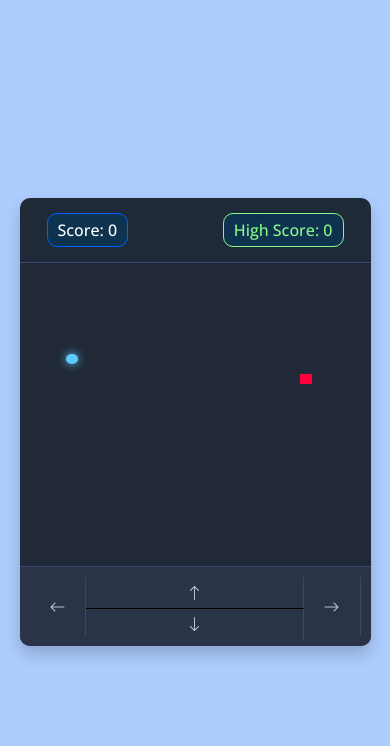
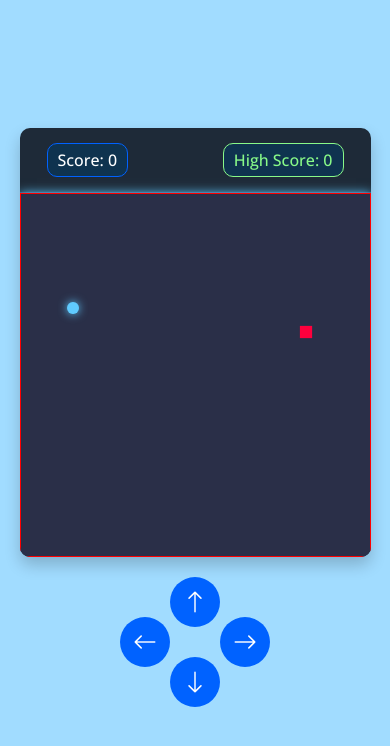
Before and after one commit to tagoor-tag/snake_game_tagoor, a plain HTML site: page index.html in a window 390 px wide. Drawn offline with nearby package versions, Linux system fonts and the light colour scheme.

Commit message:
updated version

```diff
--- a/script.js
+++ b/script.js
@@ -1,3 +1,122 @@
+// const playBoard = document.querySelector(".play-board");
+// const scoreElement = document.querySelector(".score");
+// const highScoreElement = document.querySelector(".high-score");
+// const controls = document.querySelectorAll(".controls button");
+
+
+// let gameOver = false
+
+// let foodX, foodY;
+
+// let snakeBody = [];
+
+// let snakeX = 5, snakeY = 10;
+
+// let velocityX = 0, velocityY = 0;
+
+// let setIntervalId;
+
+// let score = 0;
+
+// //Getting high score from the local Storage
+// let highScore = localStorage.getItem("high-score") || 0;
+// highScoreElement.innerText = `High Score: ${highScore}`;
+
+
+
+// const changeFoodPosition = () => {
+//     //passing a random 0- 30 value as food postion
+//     foodX = Math.floor(Math.random() * 30) + 1;
+//     foodY = Math.floor(Math.random() * 30) + 1;
+// }
+
+// const handleGameOver = () => {
+//     //clearing the timer and reloading the page on game over
+//     clearInterval(setIntervalId)
+//     alert("Game Over ! Press OK to replay...")
+//     location.reload();
+// }
+
+// const changeDirection = (e) => {
+//     //change velocity value based on key press
+//     if (e.key === "ArrowUp" && velocityY != 1) {
+//         velocityX = 0;
+//         velocityY = -1;
+//     } else if (e.key === "ArrowDown" && velocityY != -1) {
+//         velocityX = 0;
+//         velocityY = 1;
+//     } else if (e.key === "ArrowLeft" && velocityX != 1) {
+//         velocityX = -1;
+//         velocityY = 0;
+//     } else if (e.key === "ArrowRight" && velocityX != -1) {
+//         velocityX = 1;
+//         velocityY = 0;
+//     }
+
+
+// }
+
+// controls.forEach((key) => {
+//     // Calling changeDirection on each key and passing key dataset value as an object
+//     key.addEventListener("click", () => changeDirection({key : key.dataset.key}));
+// });
+
+// const initGame = () => {
+//     if (gameOver) return handleGameOver();
+
+
+//     let htmlMarkup = `<div class="food" style="grid-area: ${foodY} / ${foodX}"></div>`;
+
+//     if (snakeX === foodX && snakeY === foodY) {
+//         changeFoodPosition();
+//         snakeBody.push([foodX, foodY]);
+//         score++; //increment score by 1
+
+//         highScore = score >= highScore ? score : highScore;
+//         localStorage.setItem("high-score", highScore);
+//         scoreElement.innerText = `Score: ${score}`;
+//         highScoreElement.innerText = `High Score: ${highScore}`;
+
+//     }
+
+//     for (let i = snakeBody.length - 1; i > 0; i--) {
+//         //Shifting forward the values of the element in the snake body by one
+
+//         snakeBody[i] = snakeBody[i - 1]
+//     }
+
+//     snakeBody[0] = [snakeX, snakeY] //Setting first element of snake bosy to current snake postion
+
+//     //Updating the snake's head position based on the current velocity
+
+//     snakeX += velocityX;
+//     snakeY += velocityY;
+
+
+//     //checking if the snake's head is out of wall , if so setting gameOver to true
+//     if (snakeX <= 0 || snakeX > 30 || snakeY <= 0 || snakeY > 30) {
+//         gameOver = true
+
+//     }
+
+//     for (let i = 0; i < snakeBody.length; i++) {
+//         //Adding a div for each part of the snake's body
+//         htmlMarkup += `<div class="head" style="grid-area: ${snakeBody[i][1]} / ${snakeBody[i][0]}"></div>`;
+//         //Checking if the snake head hit the body , if so set gamOver to true
+//         if (i !== 0 && snakeBody[0][1] === snakeBody[i][1] && snakeBody[0][0] === snakeBody[i][0]) {
+//             gameOver = true;
+//         }
+//     }
+
+
+//     playBoard.innerHTML = htmlMarkup;
+
+// }
+// changeFoodPosition();
+// setIntervalId = setInterval(initGame, 125)
+
+// document.addEventListener("keydown", changeDirection);
+
 const playBoard = document.querySelector(".play-board");
 const scoreElement = document.querySelector(".score");
 const highScoreElement = document.querySelector(".high-score");
@@ -24,11 +143,31 @@ highScoreElement.innerText = `High Score: ${highScore}`;
 
 
 
+// const changeFoodPosition = () => {
+//     //passing a random 0- 30 value as food postion
+//     foodX = Math.floor(Math.random() * 30) + 1;
+//     foodY = Math.floor(Math.random() * 30) + 1;
+// }
+
 const changeFoodPosition = () => {
-    //passing a random 0- 30 value as food postion
-    foodX = Math.floor(Math.random() * 30) + 1;
-    foodY = Math.floor(Math.random() * 30) + 1;
-}
+    let newFoodPosition;
+    let isOnSnake;
+
+    do {
+        newFoodPosition = {
+            x: Math.floor(Math.random() * 30) + 1,
+            y: Math.floor(Math.random() * 30) + 1,
+        };
+
+        // Check if the new food position overlaps with the snake body
+        isOnSnake = snakeBody.some(part => part[0] === newFoodPosition.x && part[1] === newFoodPosition.y);
+
+    } while (isOnSnake);
+
+    foodX = newFoodPosition.x;
+    foodY = newFoodPosition.y;
+};
+
 
 const handleGameOver = () => {
     //clearing the timer and reloading the page on game over
@@ -113,6 +252,6 @@ const initGame = () => {
 
 }
 changeFoodPosition();
-setIntervalId = setInterval(initGame, 125)
+setIntervalId = setInterval(initGame, 250)
 
 document.addEventListener("keydown", changeDirection);
--- a/style.css
+++ b/style.css
@@ -9,8 +9,10 @@
 
 body {
     display: flex;
+    flex-direction: column;
     align-items: center;
     justify-content: center;
+    gap: 10px;
     min-height: 100vh;
     background: linear-gradient(135deg, #eef8ff, hsl(217, 100%, 62%));
     animation: backgroundAnimation 10s infinite alternate;
@@ -22,7 +24,7 @@ body {
     }
 
     100% {
-        background: #A0C4FF;
+        background: #91d7ff;
     }
 }
 
@@ -39,7 +41,7 @@ body {
 }
 
 .wrapper:hover {
-    transform: scale(1.05);
+    transform: scale(1.01);
 }
 
 .game-details {
@@ -73,7 +75,9 @@ body {
     height: 100%;
     display: grid;
     grid-template: repeat(30, 1fr) / repeat(30, 1fr);
-    background: #212837;
+    background: #2a2f48;
+    box-shadow: 0 0 10px #60cbff;
+    border: 1px solid red;
 }
 
 .play-board .food {
@@ -101,54 +105,50 @@ body {
 }
 
 .controls {
-    height: 80px;
     display: none;
-    justify-content: space-between;
+    justify-content: center;
+    align-items: center;
     padding: 10px;
-    background: #293447;
-    border-top: 1px solid #394867;
+    background: transparent;
+
 }
 
 .controls button {
-    width: 24%;
-    padding: 2%;
-    background-color: transparent;
-    outline: none;
     border: none;
-    border-right: 1px solid #394867;
-    transition: all 0.3s;
+    width: 50px;
+    height: 50px;
+    border-radius: 50%;
+    background-color: rgb(134, 134, 134);
+    /* box-shadow: 0px 0px 15px #1e2a38; */
+    cursor: pointer;
+    background: #0062ff;
 }
 
-.controls button:hover {
-    background: rgba(255, 255, 255, 0.1);
-}
+
 
 .arrow-up-down {
     display: none;
-    width: 100%;
+    gap: 30px;
 }
 
-.arrow-up-down button {
-    height: 40px;
-    width: 100%;
+
+
+
+
+.controls i {
+    color: white;
+    text-align: center;
+    cursor: pointer;
+    font-size: 2rem;
+    font-weight: bold;
 }
 
-.arrow-up-down button:first-child {
-    border-bottom: 1px solid black;
 
-}
-
-.controls i {
-    color: #b8c6dc;
-    text-align: center;
-    cursor: pointer;
-    font-size: 1.3rem;
-}
 
 @media screen and (max-width: 800px) {
     .wrapper {
         width: 90vmin;
-        height: 115vmin;
+        height: 110vmin;
     }
 
     .game-details {
@@ -171,6 +171,6 @@ body {
     }
 
     .controls i {
-        font-size: 1rem;
+        font-size: 1.5rem;
     }
 }
```
Also changed, not shown: index.html (+2 -2 lines).
